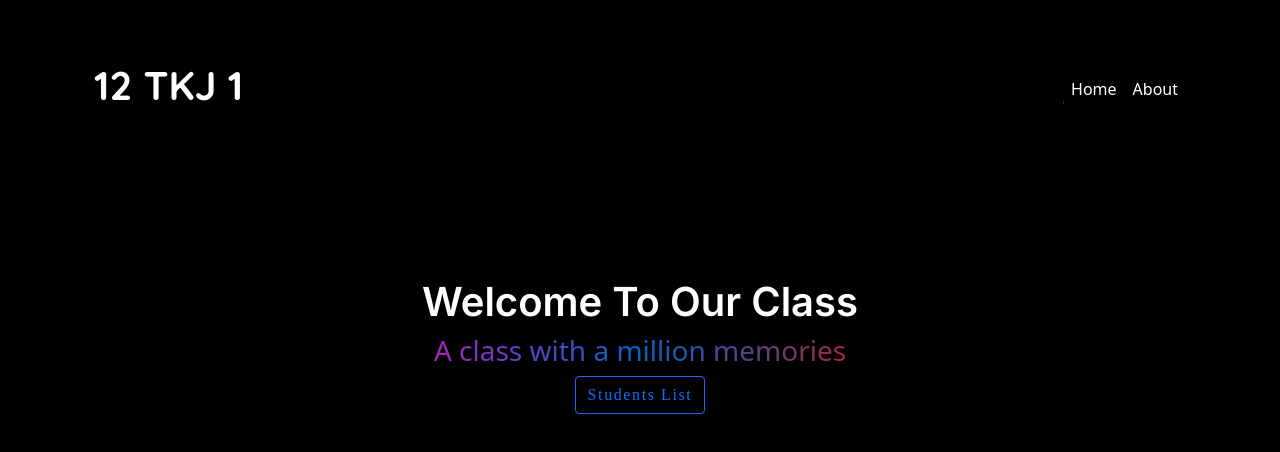
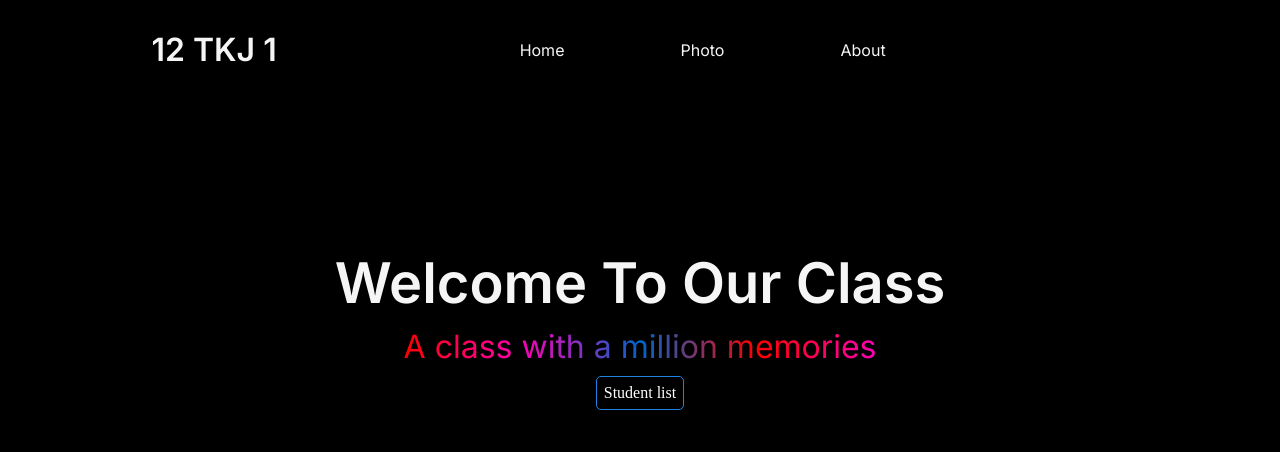
Before and after one commit to infinitedim/12-TKJ_1, a website built with webpack: page src/index.html in a window 1280 px wide. Built offline with nearby package versions, Linux system fonts and the light colour scheme; what particlesjs would draw is missing.

Commit message:
eigth commit

```diff
--- a/package.json
+++ b/package.json
@@ -12,16 +12,15 @@
   "dependencies": {
     "@babel/core": "^7.16.0",
     "@babel/preset-env": "^7.16.0",
-    "@popperjs/core": "^2.10.2",
-    "animate.css": "^4.1.1",
+    "autoprefixer": "^10.4.0",
     "babel-loader": "^8.2.3",
-    "bootstrap": "^5.1.3",
     "css-loader": "^6.5.1",
     "html-webpack-plugin": "^5.5.0",
     "mini-css-extract-plugin": "^2.4.4",
     "particlesjs": "^2.2.3",
     "postcss": "^8.3.11",
     "postcss-loader": "^6.2.0",
+    "postcss-nested": "^5.0.6",
     "webpack": "^5.64.1",
     "webpack-cli": "^4.9.1",
     "webpack-dev-server": "^4.5.0",
--- /dev/null
+++ b/postcss.config.js
@@ -0,0 +1,6 @@
+module.exports = {
+    plugins: [
+        require('autoprefixer'),
+        require('postcss-nested')
+    ],
+};
--- a/src/css/responsive.css
+++ b/src/css/responsive.css
@@ -1,11 +1,41 @@
-@media screen and (min-width: 786px) {
-    .listnav {
+@media screen and (max-width: 576px) {
+    .home {
+        text-align: center;
+    }
+    .home .title {
+        font-size: 2rem;
+    }
+
+    .home .sub-title {
+        font-size: 1.2rem;
+    }
+
+    nav ul {
+        width: 80%;
+        flex-direction: column;
+        position: absolute;
+        right: 0;
+        top: 0;
+        bottom: 0;
+        height: 100vh;
+        justify-content: space-around;
+        align-items: center;
+        background-color: #fff;
+        z-index: 1;
+        /* transform: translateY(-100%); */
+    }
+
+    nav u
+
+    nav .menu .fa-align-justify {
         display: flex;
+        top: 40px;
+        cursor: pointer;font-size: 20px;
+    }
+
+
+
+    nav ul li a {
+        color: #000;
     }
 }
-
-@media screen and (min-width: 786px) {
-    .fa-hamburger {
-        display: none;
-    }
-}
--- a/src/css/style.css
+++ b/src/css/style.css
@@ -1,60 +1,47 @@
 @import url('https://fonts.googleapis.com/css2?family=Inter:wght@400;600&family=Quicksand:wght@700&display=swap');
+
+@import url(./responsive.css);
+
 * {
     padding: 0;
     margin: 0;
     list-style: none;
     box-sizing: border-box;
     text-decoration: none;
+    color: whitesmoke;
 }
 
 body {
     background: #000;
 }
 
-
-.navbar .brand {
-    font-family: 'Quicksand';
+nav {
+    display: flex;
+    justify-content: space-around;
+    padding: 30px;
+    align-items: center;
 }
 
-.background {
-    position: absolute;
-    top: 0;
-    bottom: 0;
-    left: 0;
-    right: 0;
-    z-index: -1;
+nav .brand h1 {
+    font-size: 2em;
+    font-family: 'Inter';
 }
 
-.title {
-    padding-top: 100px;
-    animation: fadeInDown;
-    animation-duration: 1s;
-    font-family: 'Inter';
-    font-weight: 600;
+nav ul {
+    display: flex;
+    width: 30%;
+    justify-content: space-between;
 }
 
-main .sub-title {
-    background: linear-gradient(to right, rgba(255, 0, 0, 1), rgba(255, 0, 180, 1), rgba(0, 100, 200, 1), rgba(255, 0, 0, 1), rgba(255, 0, 180, 1));
-    background-clip: text;
-    color: transparent;
-    -webkit-background-clip: text;
-    -webkit-text-fill-color: transparent;
-}
-
-.listnav {
-    display: none;
-}
-
-
-/* Underline styles */
-.nav-link {
+nav ul li a {
     display: block;
     position: relative;
     padding: 0.2em 0;
+    font-family: 'Inter';
 }
 
 /* Fade in */
-.nav-link::after {
+nav ul li a::after {
     content: '';
     position: absolute;
     bottom: 0;
@@ -67,50 +54,109 @@ main .sub-title {
     transition: opacity 300ms, transform 300ms;
 }
 
-.fa-hamburger {
-    color: white;
-    margin-right: 20px;
+nav ul li a:hover::after,
+nav ul li a:focus::after {
+    opacity: 1;
+    transform: translate3d(0, 0, 0);
 }
 
-
-
-/* .nav-link:hover::after,
-.nav-link:focus::after {
-    opacity: 1;
-    transform: translate3d(0, 0, 0);
-} */
-
-.nav-item:nth-child(1) .nav-link {
+nav ul li:nth-child(1) a {
     overflow: hidden;
 }
 
-.nav-item:nth-child(1) .nav-link::after {
+nav ul li:nth-child(1) a::after {
     opacity: 1;
     transform: translate3d(-100%, 0, 0);
 }
 
-.nav-item:nth-child(1) .nav-link:hover::after,
-.nav-item:nth-child(1) .nav-link:focus::after {
+nav ul li:nth-child(1) a:hover::after,
+nav ul li:nth-child(1) a:focus::after {
     transform: translate3d(0, 0, 0);
 }
 
-
-/* Slide in */
-.nav-item:nth-child(2) .nav-link {
+nav ul li:nth-child(2) a {
     overflow: hidden;
 }
 
-.nav-item:nth-child(2) .nav-link::after {
+nav ul li:nth-child(2) a::after {
     opacity: 1;
     transform: translate3d(-100%, 0, 0);
 }
 
-.nav-item:nth-child(2) .nav-link:hover::after,
-.nav-item:nth-child(2) .nav-link:focus::after {
+nav ul li:nth-child(2) a:hover::after,
+nav ul li:nth-child(2) a:focus::after {
     transform: translate3d(0, 0, 0);
 }
 
-.btn {
-    font-family: 'Intern';
-    letter-spacing: 0.1em;
+nav ul li:nth-child(3) a {
+    overflow: hidden;
 }
+
+nav ul li:nth-child(3) a::after {
+    opacity: 1;
+    transform: translate3d(-100%, 0, 0);
+}
+
+nav ul li:nth-child(3) a:hover::after,
+nav ul li:nth-child(3) a:focus::after {
+    transform: translate3d(0, 0, 0);
+}
+
+nav .menu .fa-align-justify {
+    display: none;
+    position: absolute;
+}
+
+.background {
+    position: absolute;
+    top: 0;
+    bottom: 0;
+    left: 0;
+    right: 0;
+    z-index: -1;
+}
+
+.home {
+    align-items: center;
+    display: flex;
+    flex-direction: column;
+    width: 100%;
+}
+
+.home .title {
+    margin-top: 150px;
+    animation: fadeInDown;
+    animation-duration: 1s;
+    font-family: 'Inter';
+    font-weight: 600;
+    color: whitesmoke;
+    font-size: 3.5rem;
+}
+
+.home .sub-title {
+    background: linear-gradient(to right, rgba(255, 0, 0, 1), rgba(255, 0, 180, 1), rgba(0, 100, 200, 1), rgba(255, 0, 0, 1), rgba(255, 0, 180, 1));
+    background-clip: text;
+    color: transparent;
+    -webkit-background-clip: text;
+    -webkit-text-fill-color: transparent;
+    font-family: 'Inter', sans-serif, serif;
+    font-size: 2rem;
+    margin: 10px 0;
+}
+
+.student-list {
+    display: block;
+    /* background: rgb(32, 131, 223); */
+    padding: 7px;
+    border-radius: 5px;
+    border: solid 1px rgb(32, 131, 223);
+    color: #fff;
+    transition: 0.2s all;
+}
+
+.student-list:hover {
+    background-color: rgb(32, 131, 223);
+    color: #000;
+
+}
+/* Underline styles */
--- a/src/index.html
+++ b/src/index.html
@@ -10,29 +10,25 @@
   </head>
   <body>
 
-    <div class="container">
-      <nav class="navbar navbar-expand-lg navbar-light bg-transparent my-5">
-        <div class="container-fluid">
-          <a class="navbar-brand text-white brand"><h1>12 TKJ 1</h1></a>
-          <div class="listnav">
-            <ul class="navbar-nav ms-auto mb-2 mb-lg-0">
-              <li class="nav-item">
-                <a class="nav-link home text-white" href="#">Home</a>
-              </li>
-              <li class="nav-item">
-                <a class="nav-link student text-white" href="#">About</a>
-              </li>
-            </ul>
-          </div>
-            <i class="fas fa-hamburger"></i>
-          </div>
-        </div>
-      </nav>
-    </div>
-    <main class="text-center">
-      <h1 class="text-white text-center title">Welcome To Our Class</h1>
-      <h3 class="text-white text-center opacity-80 sub-title">A class with a million memories</h3>
-      <button type="button" class="btn btn-outline-primary">Students List</button>
+    <nav>
+      <div class="brand">
+        <h1>12 TKJ 1</h1>
+      </div>
+      <ul>
+        <li class="item"><a href="" class="link">Home</a></li>
+        <li><a href="">Photo</a></li>
+        <li class="item"><a href="" class="link">About</a></li>
+      </ul>
+      <div class="menu">
+        <i class="fas fa-align-justify"></i>
+      </div>
+    </nav>
+    <main>
+      <div class="home" id="home">
+        <h1 class="title">Welcome To Our Class</h1>
+        <span class="sub-title">A class with a million memories</span>
+        <a href="#student-list" class="student-list">Student list</a>
+      </div>
     </main>
     <canvas class="background"></canvas>
   </body>
--- a/webpack.config.js
+++ b/webpack.config.js
@@ -14,8 +14,17 @@ module.exports = {
           {
             test: /\.css$/i,
             use: [MiniCssExtractPlugin.loader,
-                "css-loader",
-                "postcss-loader"
+              {
+                loader: 'css-loader'
+              },
+              {
+                loader: 'postcss-loader',
+                options: {
+                  postcssOptions: {
+                      plugins: ['autoprefixer']
+                  }
+              }
+            }
             ]
           },
           {
```
Also changed, not shown: src/js/index.js (+2 -5 lines), 2 other files.
